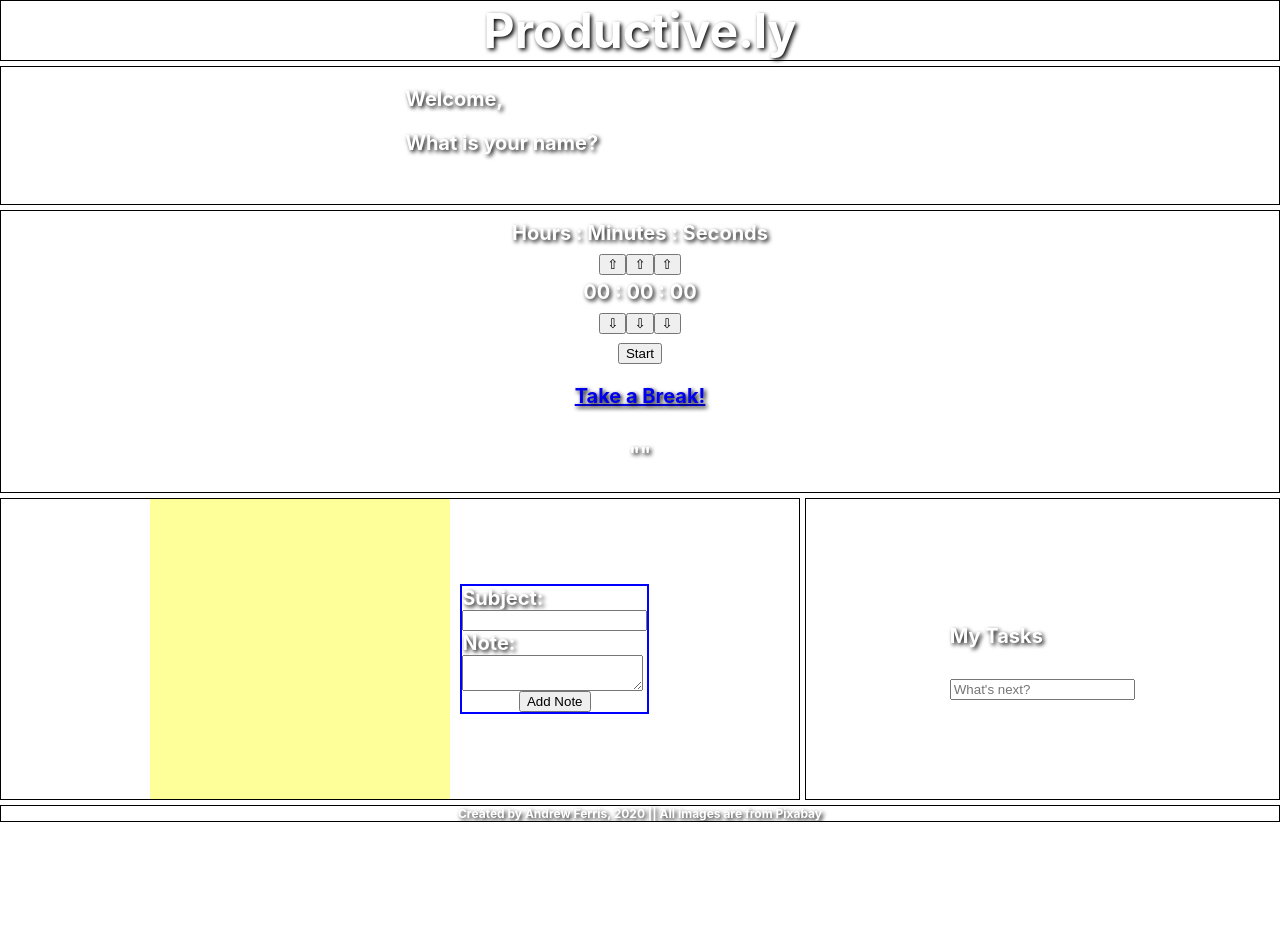
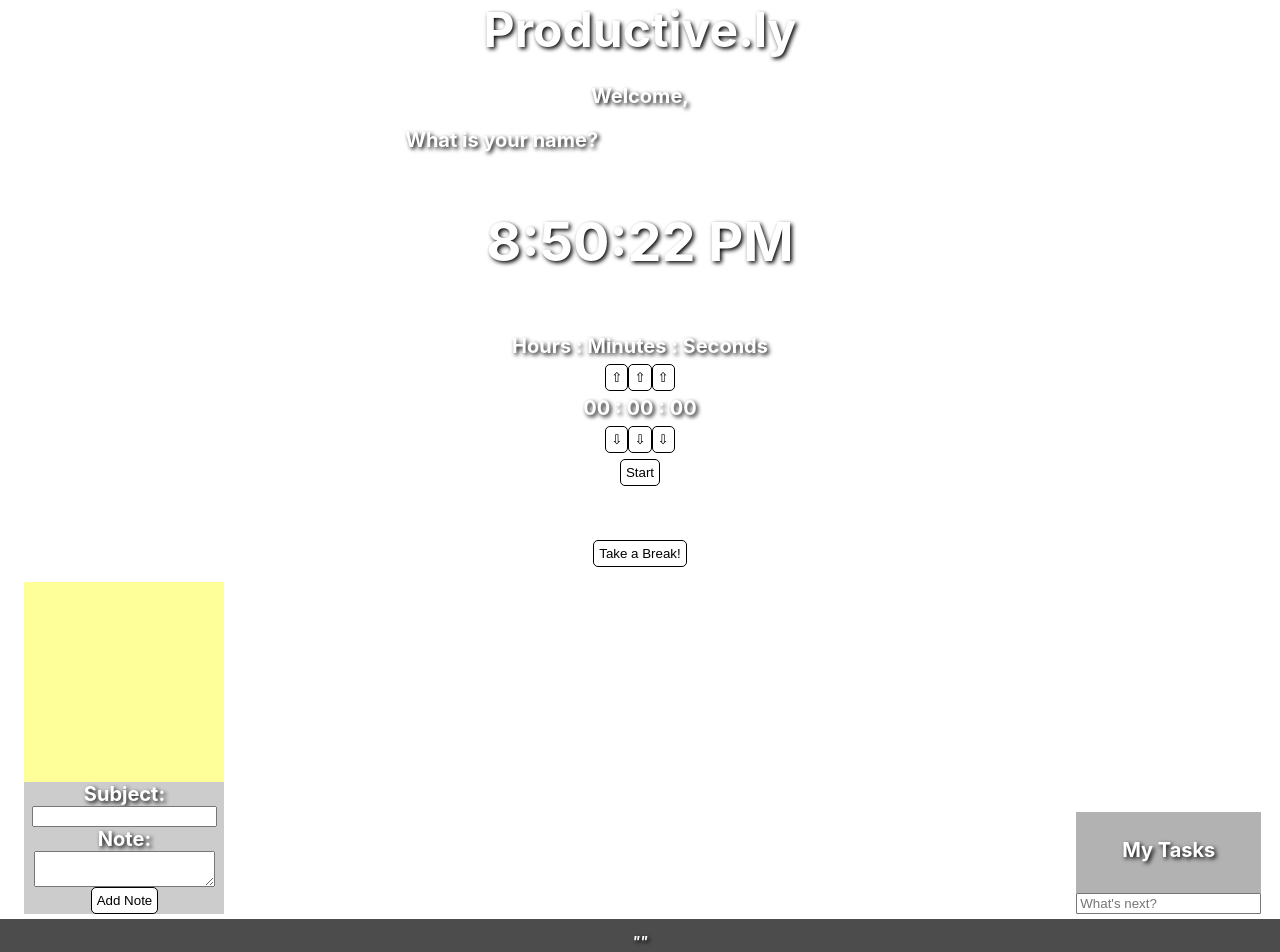
Before and after one commit to aawferris/producetive.ly, a React (Create React App) app in the folder productive.ly/: page / in a window 1280 px wide. Shown: the top 952 px of the page. Before the commit the page ends 822 px from the top, so only its background shows below. Built offline with nearby package versions, Linux system fonts and the light colour scheme; no server answers.

Commit message:
used ReactJS documentation source for a clock, added additional css styling

```diff
--- a/productive.ly/package.json
+++ b/productive.ly/package.json
@@ -8,6 +8,7 @@
     "@testing-library/user-event": "^7.2.1",
     "axios": "^0.20.0",
     "react": "^16.13.1",
+    "react-clock": "^3.0.0",
     "react-dom": "^16.13.1",
     "react-router": "^5.2.0",
     "react-router-dom": "^5.2.0",
--- a/productive.ly/src/App.js
+++ b/productive.ly/src/App.js
@@ -4,6 +4,7 @@ import "./Style Library/AppGrid.css";
 
 import Advice from "./Component_Library/Advice";
 import BreakButton from "./Component_Library/BreakButton";
+import Clock from "./Component_Library/Clock";
 import Countdown from "./Component_Library/Countdown";
 import Notes from "./Component_Library/Notes";
 import NotesPost from "./Component_Library/NotesPost";
@@ -85,14 +86,14 @@ function App() {
           </div>
         </article>
         <section>
+          <div className="clock">
+            <Clock />
+          </div>
           <div className="main-countdown">
             <Countdown />
           </div>
           <div className="main-break">
             <BreakButton />
-          </div>
-          <div className="main-advice">
-            <Advice />
           </div>
         </section>
         <div id="notes">
@@ -103,7 +104,9 @@ function App() {
           <Tasks />
         </div>
         <footer>
-          Created by Andrew Ferris, 2020 || All images are from Pixabay
+          <div className="main-advice">
+            <Advice />
+          </div>
         </footer>
       </div>
     </div>
--- a/productive.ly/src/Component_Library/BreakButton.jsx
+++ b/productive.ly/src/Component_Library/BreakButton.jsx
@@ -3,7 +3,7 @@ import React from 'react'
 function BreakButton() {
   return (
     <div className='break-button'>
-      <a href="https://www.youtube.com/watch?v=s3Q80mk7bxE&ab_channel=IBeLovinTheJ5" target="_blank" rel="noopener noreferrer">Take a Break!</a>
+      <a href="https://www.youtube.com/watch?v=s3Q80mk7bxE&ab_channel=IBeLovinTheJ5" target="_blank" rel="noopener noreferrer"><button>Take a Break!</button></a>
     </div>
   )
 }
--- /dev/null
+++ b/productive.ly/src/Component_Library/Clock.jsx
@@ -0,0 +1,43 @@
+import React, { Component } from 'react'
+import ReactDOM from 'react-dom'
+
+// sourced from React Documentation: https://reactjs.org/docs/state-and-lifecycle.html
+
+class Clock extends Component {
+  constructor(props) {
+    super(props);
+    this.state = {date: new Date()};
+  }
+
+  componentDidMount() {
+    this.timerID = setInterval(
+      () => this.tick(),
+      1000
+    );
+  }
+
+  componentWillUnmount() {
+    clearInterval(this.timerID);
+  }
+
+  tick() {
+    this.setState({
+      date: new Date()
+    });
+  }
+
+  render() {
+    return (
+      <div className='clock'>
+        <h1>{this.state.date.toLocaleTimeString()}</h1>
+      </div>
+    );
+  }
+}
+
+ReactDOM.render(
+  <Clock />,
+  document.getElementById('root')
+);
+
+export default Clock
--- a/productive.ly/src/Style Library/AppGrid.css
+++ b/productive.ly/src/Style Library/AppGrid.css
@@ -5,7 +5,7 @@ section,
 #notes,
 #tasks,
 footer {
-  border: 1px solid black;
+  /* border: 1px solid black; */
   display: flex;
   flex-direction: row;
   justify-content: center;
@@ -66,17 +66,59 @@ section div {
   color: white;
   font-size: 20px;
   text-shadow: 2px 2px 4px black;
-  margin-bottom: 10%;
+}
+
+.main-welcome {
+  font-size: 20px;
+  display: flex;
+  flex-direction: column;
+}
+
+.welcome-display {
+  text-align: center;
+  margin: 0 auto;
+}
+
+.welcome-container {
+  margin: 0 auto;
+  text-align: center;
+}
+
+.clock {
+  font-size: 36px;
+}
+
+.main-break {
+  margin-top: 3%;
+}
+
+button {
+  text-decoration: none;
+  color: black;
+  border: 1px solid black;
+  border-radius: 5px;
+  padding: 5px;
+  background-color: white;
+  text-shadow: none;
+}
+
+.advice {
+  /* border: 1px solid red; */
+  display: flex;
+  text-align: center;
+  font-style: italic;
+  margin: 0 auto;
 }
 
 #notes {
+  grid-area: notes;
   display: grid;
-  grid-area: notes;
   grid-template-areas:
-    "notes notes new"
-    "notes notes new";
-  /* display: flex;
-  flex-direction: column; */
+    "notes"
+    "new";
+  justify-content: flex-start;
+  align-content: flex-end;
+  margin-left: 3%;
 }
 
 #notes div {
@@ -85,14 +127,14 @@ section div {
 
 .notes-container {
   grid-area: new;
-  border: 2px solid blue;
-  backdrop-filter: blur(3px);
+  /* border: 2px solid blue; */
+  backdrop-filter: brightness(80%);
 }
 
 .notes-container form {
   display: flex;
   flex-direction: column;
-  align-items: baseline;
+  align-items: center;
 }
 
 .notes-container button {
@@ -105,8 +147,8 @@ section div {
   grid-area: notes;
   margin: 2% auto;
   text-align: center;
-  width: 300px;
-  height: 300px;
+  width: 200px;
+  height: 200px;
   background-color: #ffff99;
   color: black;
   text-shadow: 2px 2px 8px white;
@@ -115,9 +157,19 @@ section div {
 #tasks {
   grid-area: tasks;
   display: flex;
-  flex-direction: column;
+  flex-wrap: wrap;
+  text-align: center;
+  justify-content: flex-end;
+  align-content: flex-end;
+  margin-right: 3%;
 }
+
+.todo-container {
+  backdrop-filter: brightness(70%);
+}
+
 footer {
   grid-area: footer;
-  font-size: 12px;
+  font-size: 14px;
+  backdrop-filter: brightness(30%);
 }
```
Also changed, not shown: 1 other file (tests, documents, lock files or other folders).
